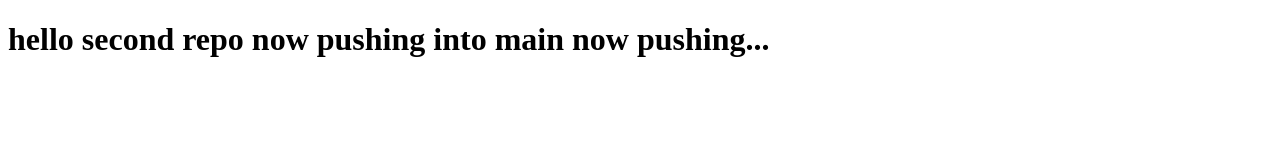
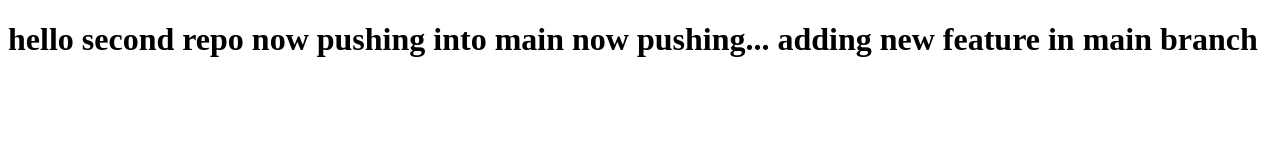
Before and after one commit to jainastha894/second-repo, a plain HTML site: page index.html in a window 1280 px wide. Drawn offline with Linux system fonts and the light colour scheme.

Commit message:
add feature in main

```diff
--- a/index.html
+++ b/index.html
@@ -9,6 +9,8 @@
     <h1>hello second repo
         now pushing into main
         now pushing...
+
+        adding new feature in main branch
     </h1>
 </body>
 </html>
```
